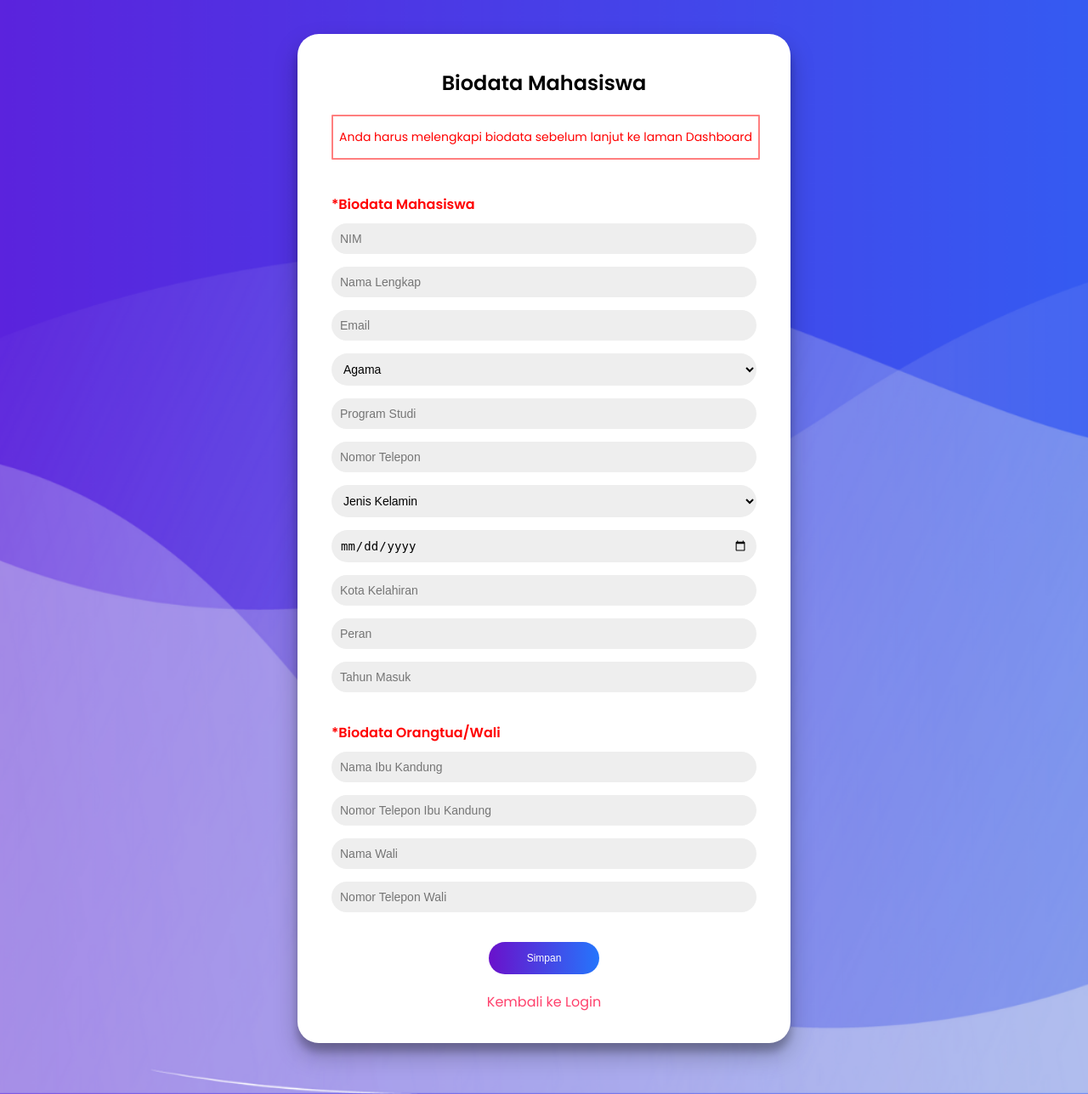
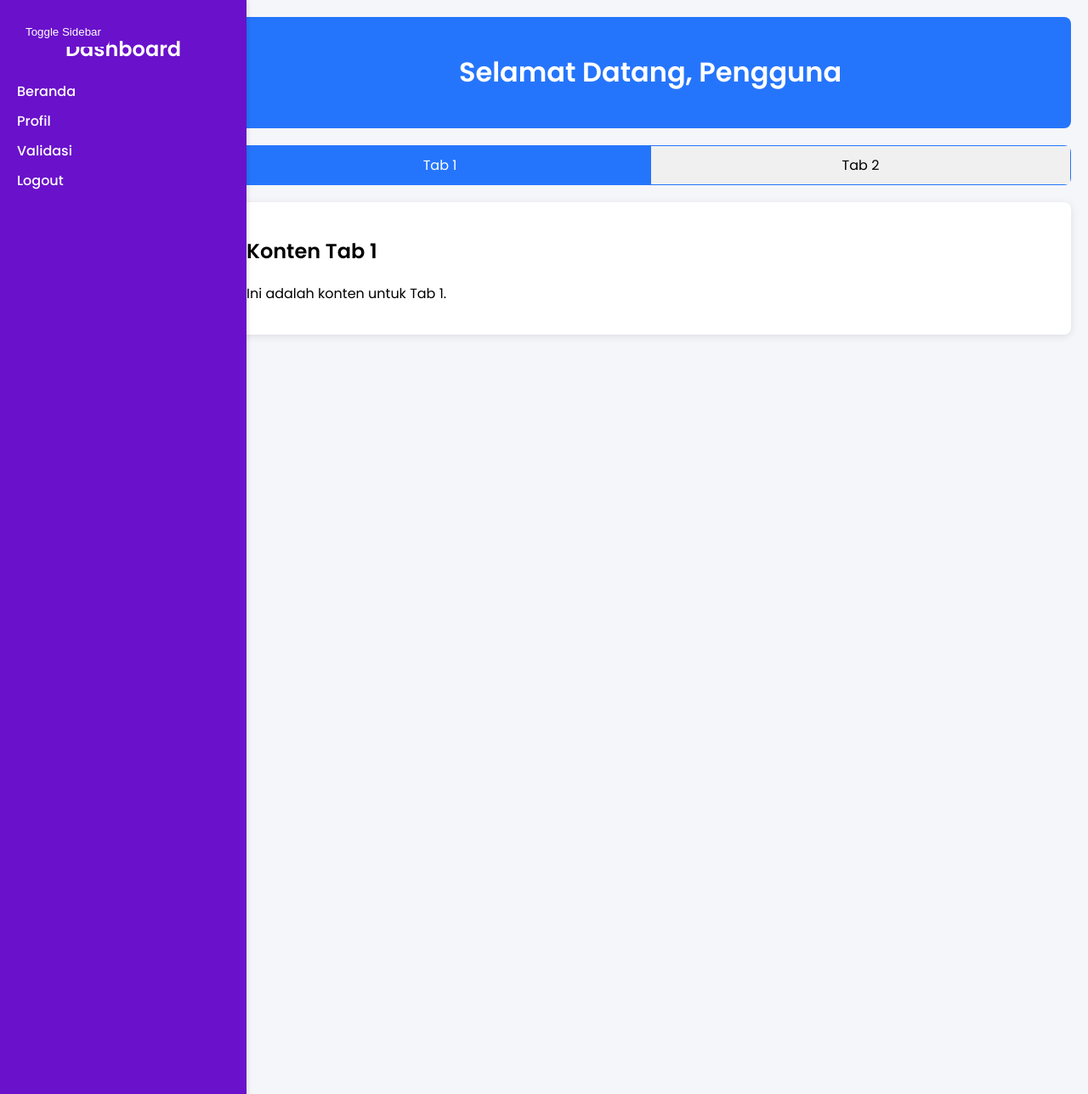
Before and after one commit to aqilaazza/ProjectSistemPencatatanPrestasi, a PHP site: page /biodata_mahasiswa.php in a window 1280 px wide. Shown: the whole page at 85% size. Run offline with PHP 8.4, Linux system fonts and the light colour scheme.

Commit message:
Update biodata_mahasiswa.php
terbaru

```diff
--- a/projectAkhir/biodata_mahasiswa.php
+++ b/projectAkhir/biodata_mahasiswa.php
@@ -3,158 +3,186 @@
 <head>
     <meta charset="UTF-8">
     <meta name="viewport" content="width=device-width, initial-scale=1.0">
-    <title>Biodata Mahasiswa</title>
+    <title>Dashboard</title>
     <link href="https://fonts.googleapis.com/css2?family=Poppins:wght@300;400;500;600&display=swap" rel="stylesheet">
     <style>
-        /* Menghilangkan margin dan padding default untuk body dan html */
-        html, body {
-            height: 100%; /* Pastikan tinggi body dan html 100% */
-            margin: 0; /* Hapus margin */
-            padding: 0; /* Hapus padding */
-            overflow-y: scroll; /* Menambahkan scroll vertikal */
+        body {
+            font-family: 'Poppins', sans-serif;
+            margin: 0;
+            display: flex;
+            height: 100vh;
+            overflow: hidden;
+            background-color: #f5f6fa;
         }
 
-        body {
-            font-family: 'Poppins', sans-serif;
-            background-image: url('img/bg.png'); /* Ganti dengan path gambar Anda */
-            background-size: cover;
-            background-position: center;
-            background-attachment: fixed; /* Menjaga background tetap saat digulir */
-            display: flex;
-            justify-content: center;
-            align-items: flex-start; /* Sesuaikan konten di atas */
-            height: 100%; /* Pastikan body mengambil seluruh tinggi layar */
-            padding: 20px; /* Memberikan sedikit ruang di sekitar body */
-            box-sizing: border-box; /* Agar padding tidak mengganggu layout */
+        .sidebar {
+            width: 250px;
+            background-color: #6a11cb;
+            color: white;
+            padding: 20px;
+            box-shadow: 2px 0 5px rgba(0, 0, 0, 0.1);
+            height: 100%;
+            position: fixed;
+            left: 0;
+            transition: all 0.3s ease;
         }
 
-        .container {
-            background-color: rgba(255, 255, 255, 1); /* Menghapus transparansi pada container */
-            border-radius: 25px;
-            padding: 20px 40px; /* Menambahkan padding untuk form */
-            box-shadow: 0 14px 28px rgba(0, 0, 0, 0.25), 0 10px 10px rgba(0, 0, 0, 0.22);
-            max-width: 500px;
-            width: 100%;
-            margin-top: 20px; /* Memberikan sedikit ruang di atas container */
-            margin-bottom: 20px; /* Memberikan sedikit ruang di bawah container */
+        .sidebar h2 {
+            text-align: center;
         }
 
-        h2 {
+        .sidebar ul {
+            list-style: none;
+            padding: 0;
+        }
+
+        .sidebar ul li {
+            margin: 10px 0;
+        }
+
+        .sidebar ul li a {
+            color: white;
+            text-decoration: none;
+            font-weight: 500;
+        }
+
+        .sidebar ul li a:hover {
+            text-decoration: underline;
+        }
+        .sidebar.active {
+            width: 250px; /* Tetap pertahankan lebar */
+            visibility: hidden; /* Sembunyikan */
+            opacity: 0; /* Buat transparan */
+            transition: opacity 0.3s ease, visibility 0.3s ease; /* Smooth transition */
+        }
+
+
+        .main-content {
+            margin-left: 250px;
+            padding: 20px;
+            flex-grow: 1;
+            overflow-y: auto;
+            transition: margin-left 0.3s ease;
+        }
+
+        .header {
+            background-color: #2575fc;
+            color: white;
             text-align: center;
+            padding: 20px;
+            margin-bottom: 20px;
+            border-radius: 8px;
+        }
+
+        .tabs {
+            display: flex;
+            margin-bottom: 20px;
+            background-color: #f0f0f0;
+            border-radius: 8px;
+            overflow: hidden;
+        }
+
+        .tab {
+            flex: 1;
+            padding: 10px;
+            text-align: center;
+            cursor: pointer;
+            border: 1px solid #2575fc;
+            background-color: #f0f0f0;
+            transition: background-color 0.3s ease;
+        }
+
+        .tab.active {
+            background-color: #2575fc;
+            color: white;
+        }
+
+        .card {
+            background-color: white;
+            border-radius: 8px;
+            box-shadow: 0 2px 10px rgba(0, 0, 0, 0.1);
+            padding: 20px;
             margin-bottom: 20px;
         }
 
-        .section-title {
-            color: red;
-            font-weight: bold;
-            margin: 20px 0 10px;
-        }
-
-        form {
-            display: flex;
-            flex-direction: column;
-        }
-
-        input, select {
-            background-color: #eee;
+        .toggle-sidebar {
+            background-color: #6a11cb;
+            color: white;
             border: none;
             padding: 10px;
-            width: 100%;
-            border-radius: 20px;
-            box-sizing: border-box;
-            font-size: 14px;
-            margin-bottom: 15px;
+            border-radius: 8px;
+            cursor: pointer;
+            position: fixed;
+            top: 20px;
+            left: 20px;
+            z-index: 1000;
         }
-
-        button {
-            border-radius: 20px;
-            border: none;
-            background-image: linear-gradient(to right, #6a11cb, #2575fc);
-            color: #fff;
-            padding: 12px 45px;
-            font-size: 12px;
-            cursor: pointer;
-            transition: transform 80ms ease-in;
-            margin-top: 20px;
-            align-self: center;
-        }
-
-        button:hover {
-            background-image: linear-gradient(to right, #5a0e9d, #1e5bc0);
-        }
-
-        .login-link {
-            margin-top: 20px;
-            text-align: center;
-        }
-
-        .login-link a {
-            color: #FF416C;
-            text-decoration: none;
-        }
-
-        .login-link a:hover {
-            text-decoration: underline;
-        }
-
-        .warning-container {
-            border: 2px solid rgba(255, 0, 0, 0.5); /* Border merah transparan */
-            border-radius: 1px;
-            padding: 0px;
-            margin-bottom: 20px;
-            width: 100%;
-            text-align: center;
-        }
-
-        .warning {
-            color: red;
-            font-size: 14px;
-        }
-
     </style>
 </head>
 <body>
-    <div class="container">
-        <h2>Biodata Mahasiswa</h2>
-        <div class="warning-container">
-            <p class="warning">Anda harus melengkapi biodata sebelum lanjut ke laman Dashboard</p>
+
+    <button class="toggle-sidebar" onclick="toggleSidebar()">Toggle Sidebar</button>
+
+    <div class="sidebar" id="sidebar">
+        <h2>Dashboard</h2>
+        <ul>
+            <li><a href="#">Beranda</a></li>
+            <li><a href="#">Profil</a></li>
+            <li><a href="#">Validasi</a></li>
+            <li><a href="#">Logout</a></li>
+        </ul>
+    </div>
+
+    <div class="main-content" id="main-content">
+        <div class="header">
+            <h1>Selamat Datang, Pengguna</h1>
         </div>
-        <form action="#">
-            <p class="section-title">*Biodata Mahasiswa</p>
-            <input type="text" placeholder="NIM" required />
-            <input type="text" placeholder="Nama Lengkap" required />
-            <input type="email" placeholder="Email" required />
-            <select required>
-                <option value="" disabled selected hidden>Agama</option>
-                <option value="Islam">Islam</option>
-                <option value="Kristen">Kristen</option>
-                <option value="Hindu">Hindu</option>
-                <option value="Buddha">Buddha</option>
-                <option value="Konghucu">Konghucu</option>
-            </select>
-            <input type="text" placeholder="Program Studi" required />
-            <input type="tel" placeholder="Nomor Telepon" required />
-            <select required>
-                <option value="" disabled selected hidden>Jenis Kelamin</option>
-                <option value="Laki-Laki">Laki-Laki</option>
-                <option value="Perempuan">Perempuan</option>
-            </select>
-            <input type="date" placeholder="Tanggal Lahir" required />
-            <input type="text" placeholder="Kota Kelahiran" required />
-            <input type="text" placeholder="Peran" required />
-            <input type="number" placeholder="Tahun Masuk" required />
 
-            <p class="section-title">*Biodata Orangtua/Wali</p>
-            <input type="text" placeholder="Nama Ibu Kandung" required />
-            <input type="tel" placeholder="Nomor Telepon Ibu Kandung" required />
-            <input type="text" placeholder="Nama Wali" required />
-            <input type="tel" placeholder="Nomor Telepon Wali" required />
+        <div class="tabs">
+            <div class="tab active" onclick="switchTab('content1')">Tab 1</div>
+            <div class="tab" onclick="switchTab('content2')">Tab 2</div>
+        </div>
 
-            <button type="submit">Simpan</button>
-        </form>
-        <div class="login-link">
-            <p><a href="login.php">Kembali ke Login</a></p>
+        <div class="card" id="content1">
+            <h2>Konten Tab 1</h2>
+            <p>Ini adalah konten untuk Tab 1.</p>
+        </div>
+
+        <div class="card" id="content2" style="display: none;">
+            <h2>Konten Tab 2</h2>
+            <p>Ini adalah konten untuk Tab 2.</p>
         </div>
     </div>
+
+    <script>
+       function toggleSidebar() {
+    const sidebar = document.getElementById('sidebar');
+    const sidebarIcon = document.getElementById('sidebar-icon');
+
+    // Toggle visibility and icon state
+    if (sidebar.classList.contains('active')) {
+        sidebar.classList.remove('active');
+        sidebar.style.opacity = '1'; // Restore visibility
+        sidebar.style.visibility = 'visible';
+        sidebarIcon.textContent = '<'; // Icon for closing
+    } else {
+        sidebar.classList.add('active');
+        sidebar.style.opacity = '0'; // Hide visibility
+        sidebar.style.visibility = 'hidden';
+        sidebarIcon.textContent = '>'; // Icon for opening
+    }
+}
+
+        function switchTab(tabId) {
+            const tabs = document.querySelectorAll('.tab');
+            const contents = document.querySelectorAll('.card');
+
+            tabs.forEach(tab => tab.classList.remove('active'));
+            contents.forEach(content => content.style.display = 'none');
+
+            document.querySelector(`.tab[onclick="switchTab('${tabId}')"]`).classList.add('active');
+            document.getElementById(tabId).style.display = 'block';
+        }
+    </script>
 </body>
 </html>
```
